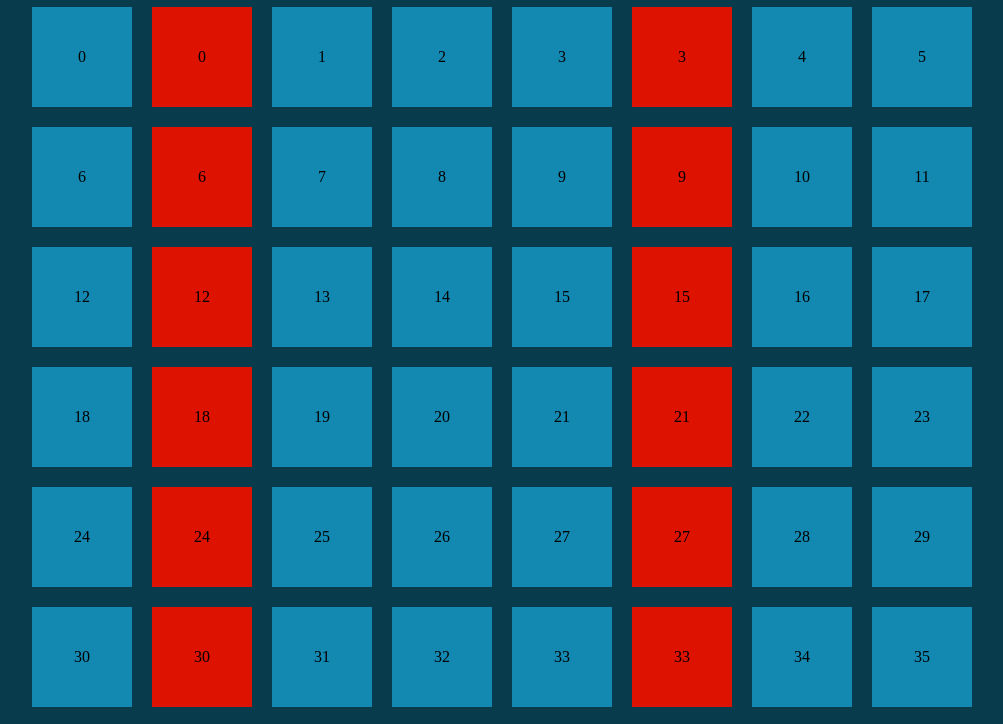
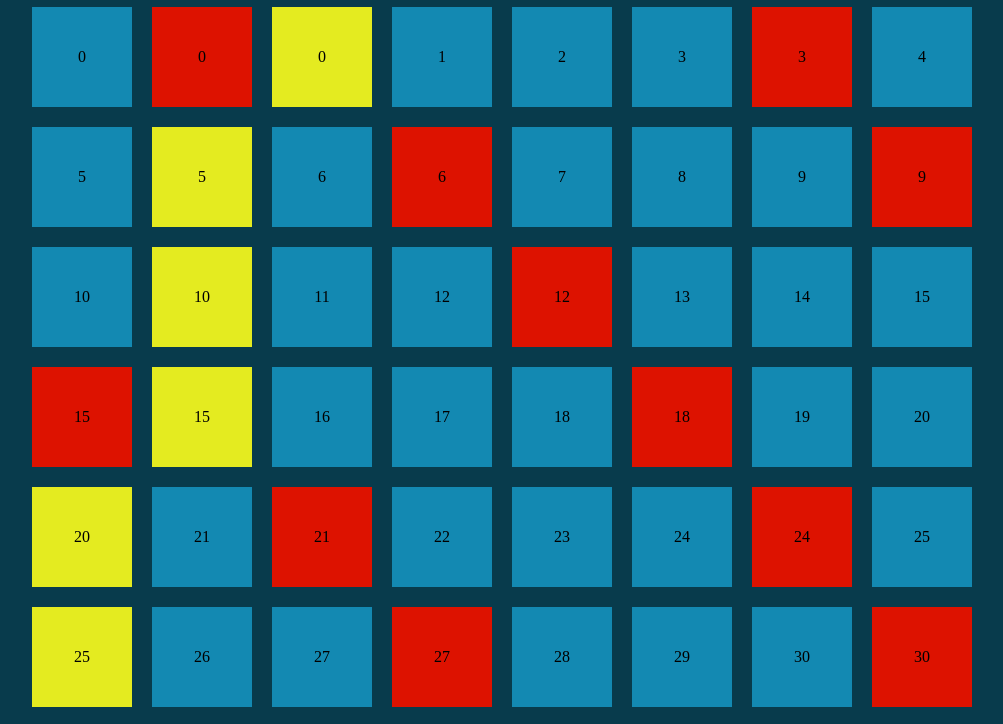
Before and after one commit to gabrielebarcellona/js-fizzbuzz, a plain HTML site: page index.html in a window 1280 px wide. Shown: the part 71-795 px from the top of the page, without its empty margins (118-1121 px from the left). Drawn offline with Linux system fonts and the light colour scheme.

Commit message:
last commit

```diff
--- a/script.js
+++ b/script.js
@@ -9,4 +9,8 @@ if(i% 3 == 0){
 elecontainer.innerHTML = elecontainer.innerHTML +  ` <div class="quadrato-rosso">${i}</div> `
 }
 
+if(i% 5 == 0){
+    elecontainer.innerHTML = elecontainer.innerHTML +  ` <div class="quadrato-giallo">${i}</div> `
 }
+
+}
--- a/style.css
+++ b/style.css
@@ -40,3 +40,13 @@ h1{
     background-color: #dd1200;
     margin: 10px;
 }
+
+.quadrato-giallo{
+    display: flex;
+    justify-content: center;
+    align-items: center;
+    height: 100px;
+    width: 100px;
+    background-color: #e4eb20;
+    margin: 10px;
+}
```
